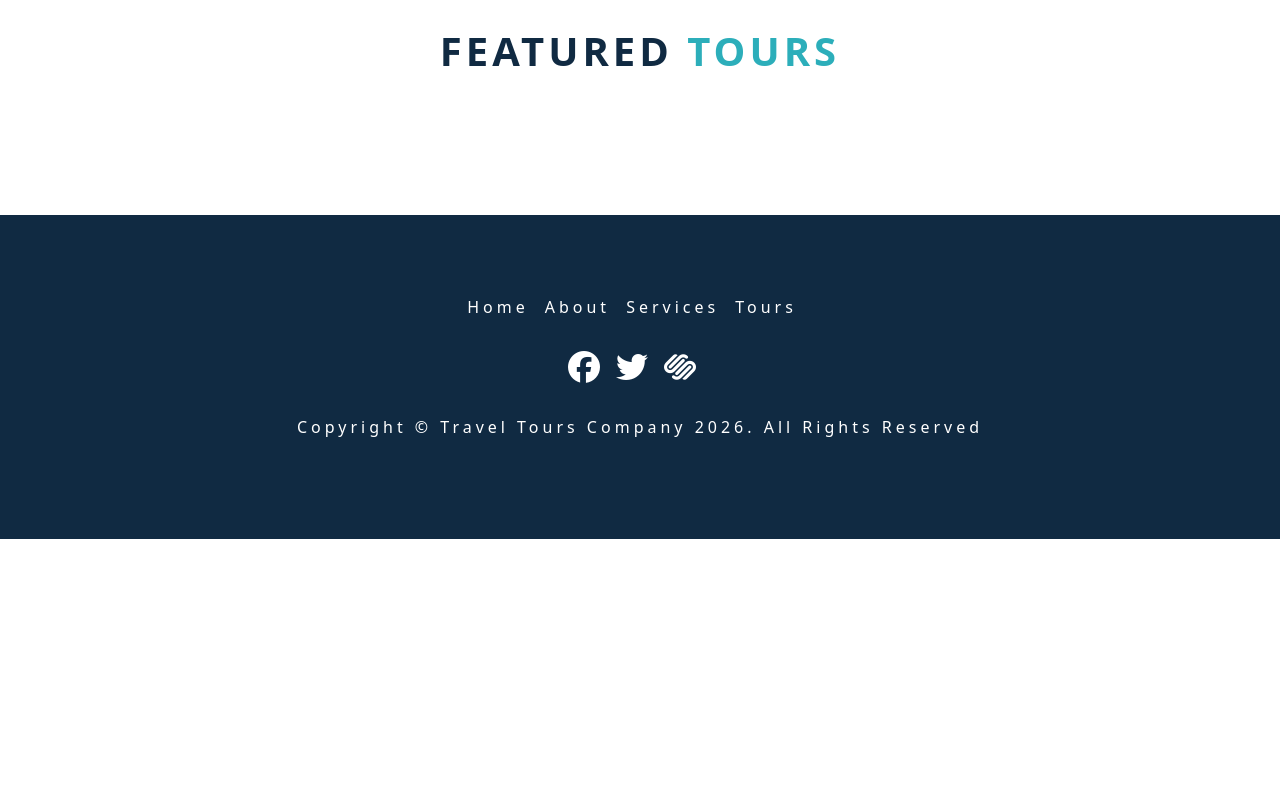
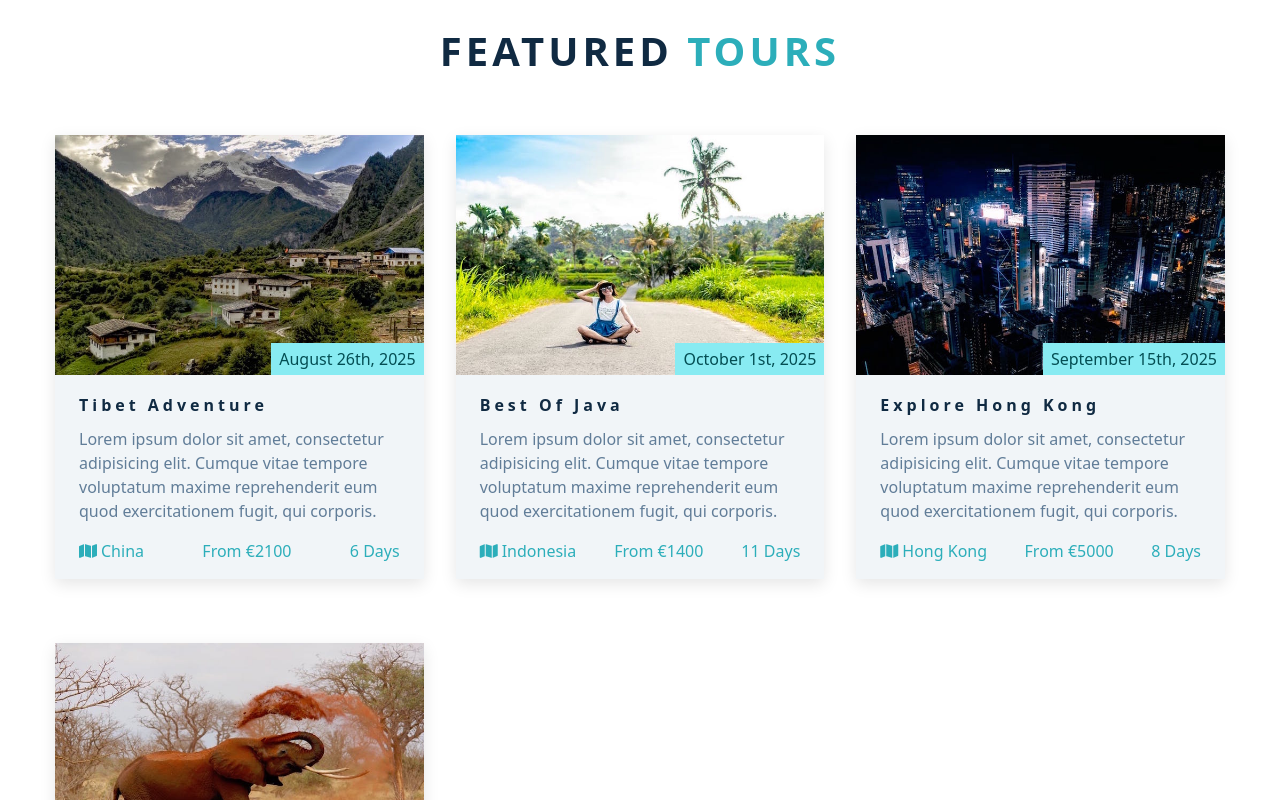
Before and after one commit to Hai-raat/week3-fe-pair-programming, a React (Vite) app: page / in a window 1280 px wide. Shown: the part 1920-2720 px from the top of the page. Before the commit the page ends 2459 px from the top, so only its background shows below. Built offline with nearby package versions, Linux system fonts and the light colour scheme.

Commit message:
refactor(components): make tours reusable

```diff
--- a/src/components/Tour.jsx
+++ b/src/components/Tour.jsx
@@ -1,5 +1,32 @@
-function Tour() {
-  return <div>Tour</div>;
-}
+const Tour = ({ image, date, title, info, location, duration, cost }) => {
+  return (
+    <article className="tour-card">
+      <div className="tour-img-container">
+        <img src={image} className="tour-img" alt={title} />
+        <p className="tour-date">{date}</p>
+      </div>
+
+      <div className="tour-info">
+        <div className="tour-title">
+          <h4>{title}</h4>
+        </div>
+
+        <p>{info}</p>
+
+        <div className="tour-footer">
+          <p>
+            <span>
+              <i className="fas fa-map"></i>
+            </span>
+            {location}
+          </p>
+
+          <p>from €{cost}</p>
+          <p>{duration} days</p>
+        </div>
+      </div>
+    </article>
+  );
+};
 
 export default Tour;
--- a/src/components/Tours.jsx
+++ b/src/components/Tours.jsx
@@ -1,9 +1,7 @@
-import tour1 from "../assets/images/tour-1.jpeg";
-import tour2 from "../assets/images/tour-2.jpeg";
-import tour3 from "../assets/images/tour-3.jpeg";
-import tour4 from "../assets/images/tour-4.jpeg";
+import { tours } from "../data";
+import Tour from "./Tour";
 
-function Tours() {
+const Tours = () => {
   return (
     <section className="section" id="tours">
       <div className="section-title">
@@ -13,10 +11,12 @@
       </div>
 
       <div className="section-center featured-center">
-        {/* tour cards go here */}
+        {tours.map((tour) => {
+          return <Tour {...tour} key={tour.id} />;
+        })}
       </div>
     </section>
   );
-}
+};
 
 export default Tours;
```
